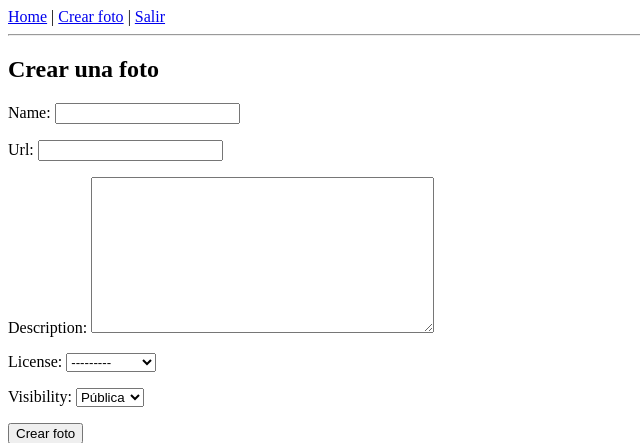
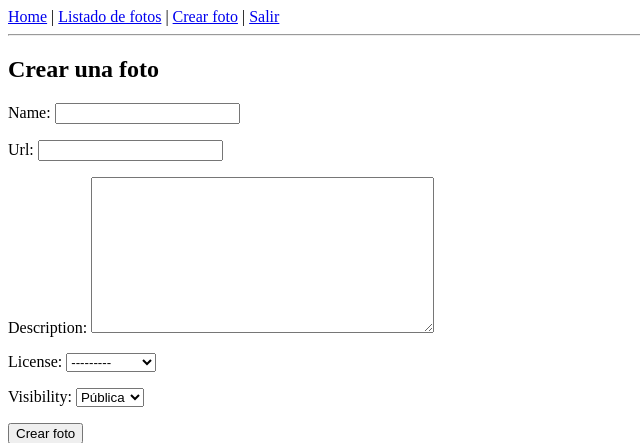
Before and after one commit to es2812/django-course-keepcoding, a Django app: page /photos/create in a window 1280 px wide. Shown: the top 443 px of the page, without its empty margins (0-640 px from the left). Run offline with Django 3.2, Linux system fonts and the light colour scheme; the visitor is signed in with stand-in values (Sample User, id 1).

Commit message:
Added link to photo list to main menu

```diff
--- a/src/Frikr/frikr/templates/base.html
+++ b/src/Frikr/frikr/templates/base.html
@@ -7,6 +7,8 @@
 <body>
     <nav>
         <a href="{% url 'photos_home'%}">Home</a>
+        |
+        <a href="{% url 'photos_list'%}">Listado de fotos</a>
         |
         {% if user.is_authenticated %}
             <a href="{% url 'create_photo' %}">Crear foto</a>
```
